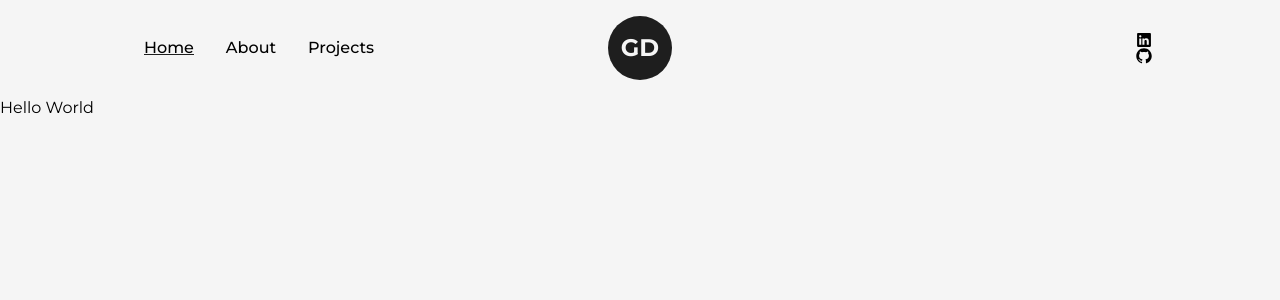
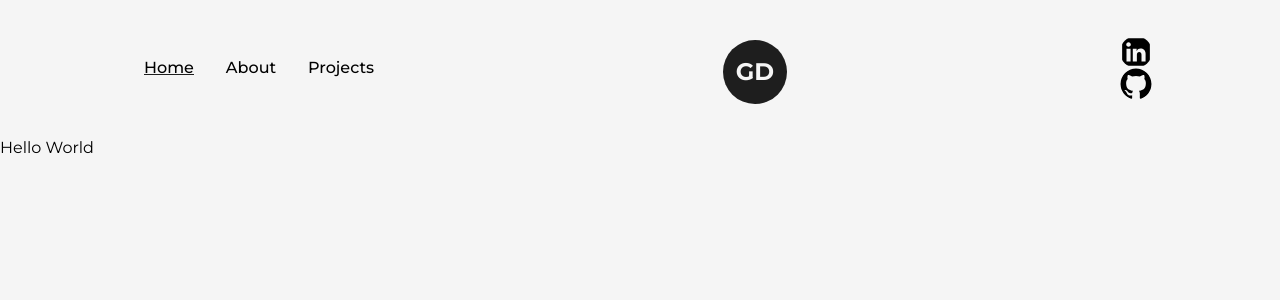
Before and after one commit to gdoerksen/portfolio-nextjs, a Next.js app: page / in a window 1280 px wide. Shown: the top 300 px of the page. Built offline with nearby package versions, Linux system fonts and the light colour scheme.

Commit message:
Added css tailwind stylings on Icons

```diff
--- a/src/components/Navbar.tsx
+++ b/src/components/Navbar.tsx
@@ -3,11 +3,11 @@ import Logo from "./Logo";
 
 import { LinkProps } from "next/link";
 
+import { IconContext } from "react-icons";
 import { RxLinkedinLogo, RxGithubLogo } from 'react-icons/rx'
+
 import { title } from "process";
 import { useRouter } from "next/router";
-
-// type QuickLink = (href: string, title: string, className: string) => LinkProps
 
 type QuickLinkProps = {
   href: string,
@@ -15,7 +15,7 @@ type QuickLinkProps = {
   className?: string
 };
 
-function QuickLink(obj: QuickLinkProps) {
+function QuickLink (obj: QuickLinkProps) {
   const router = useRouter();
 
   return (
@@ -36,6 +36,11 @@ function QuickLink(obj: QuickLinkProps) {
 
 export default function Navbar() {
 
+  let iconStyle = {
+    size: "2em",
+    className: "rounded-full bg-light hover:bg-sky-300 ease duration-300 "
+  };
+
   return (
 
 
@@ -48,14 +53,24 @@ export default function Navbar() {
         <QuickLink href="/projects" title="Projects" className="mx-4" />
       </nav>
 
+      <Logo />
+
       <nav>
-        <Link href="https://www.linkedin.com/in/grahamdoerksen/" target={"_blank"}> <RxLinkedinLogo />  </Link>
-        <Link href="https://github.com/gdoerksen" target={"_blank"}> <RxGithubLogo /> </Link>
+        <Link href="https://www.linkedin.com/in/grahamdoerksen/" target={"_blank"}>
+          <IconContext.Provider value={iconStyle}>
+            <RxLinkedinLogo/>
+          </IconContext.Provider>
+        </Link>
+        <Link href="https://github.com/gdoerksen" target={"_blank"}>
+          <IconContext.Provider value={iconStyle}>
+            <RxGithubLogo />
+          </IconContext.Provider>
+        </Link>
       </nav>
 
-      <div className="absolute left-[50%] top-2 translate-x-[-50%]">
+      {/* <div className="absolute left-[50%] top-2 translate-x-[-50%]">
         <Logo />
-      </div>
+      </div> */}
 
     </header>
   );
```
